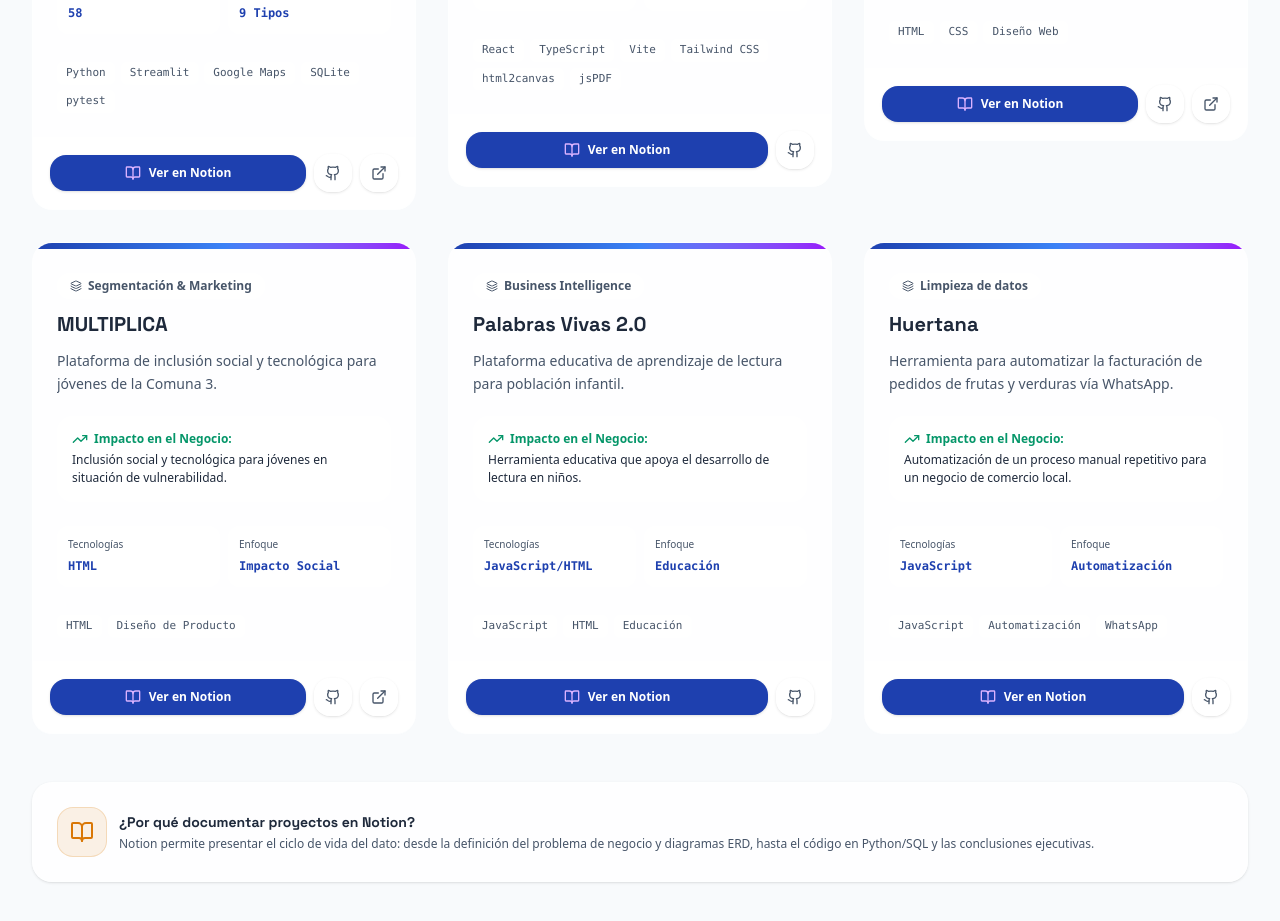
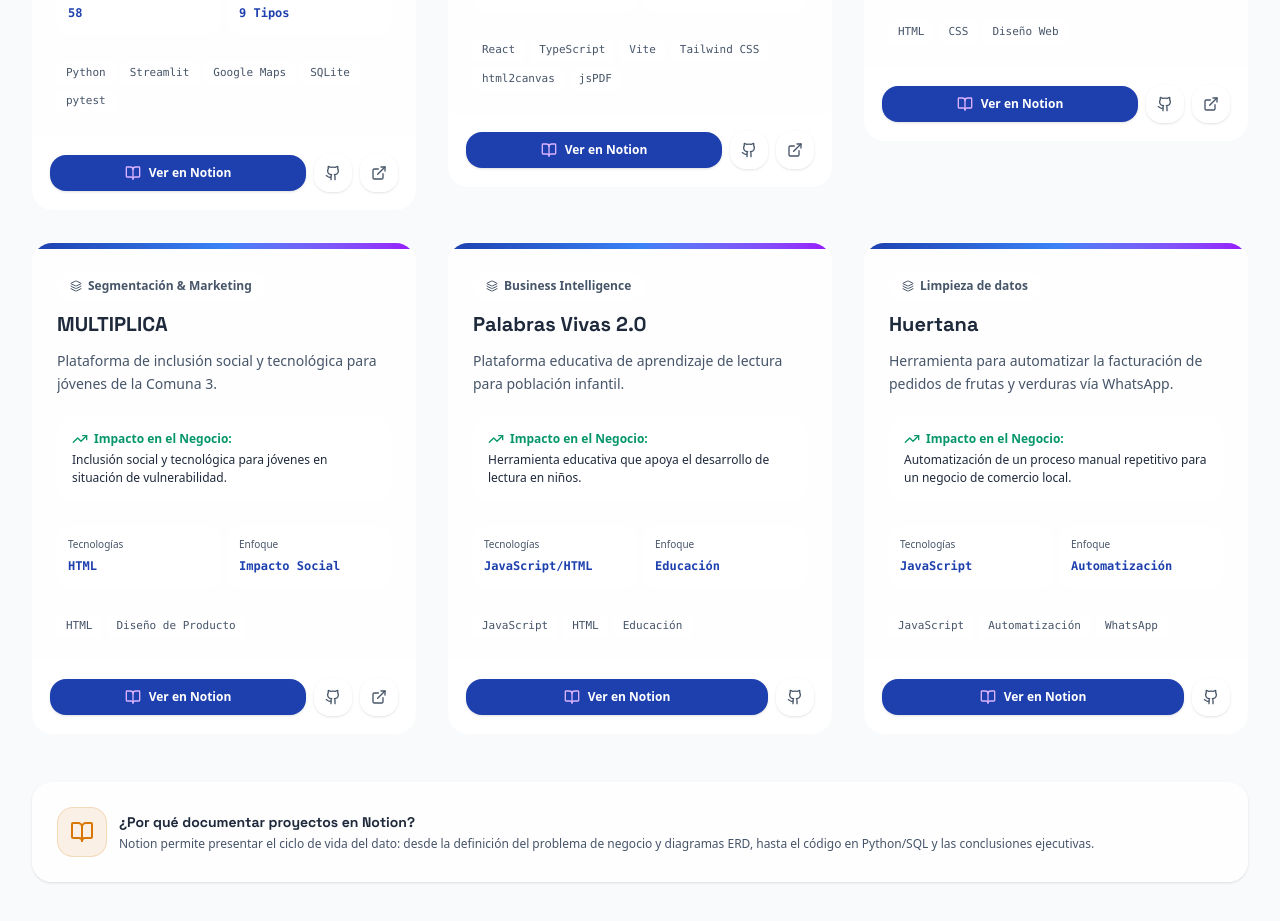
Before and after one commit to Davidcastanom/Data-Analyst-Technical-Portfolio-David-Casta-o, a React (Vite) app: page / in a window 1280 px wide. Shown: the part 2200-3121 px from the top of the page. Built offline with nearby package versions, Linux system fonts and the light colour scheme.

Commit message:
feat: agrega demo URL para MarkFlow Studio

```diff
--- a/src/data/portfolioData.ts
+++ b/src/data/portfolioData.ts
@@ -136,6 +136,7 @@
       ],
       tags: ['React', 'TypeScript', 'Vite', 'Tailwind CSS', 'html2canvas', 'jsPDF'],
       githubUrl: 'https://github.com/Davidcastanom/markflow-studio',
+      demoUrl: 'https://conversor-mardawn.vercel.app/',
       featured: false,
       imageBgGradient: 'from-cyan-600 via-blue-600 to-indigo-700',
       highlights: [
```
